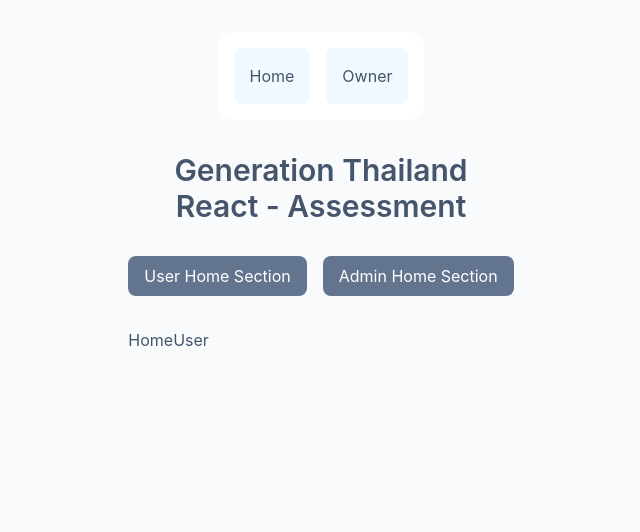
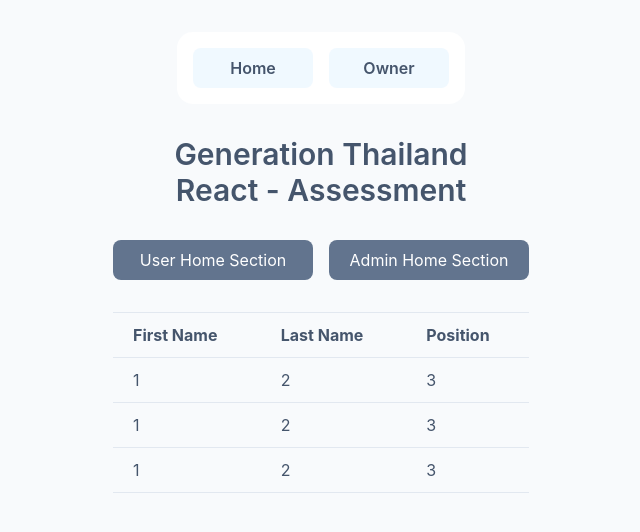
Before and after one commit to manitthongkaw/jsd12_react-assessment, a React (Vite) app: page / in a window 1280 px wide. Both pictures are taken after a click on the button "User Home Section". Shown: the top 532 px of the page, without its empty margins (319-959 px from the left). Built offline with nearby package versions, Linux system fonts and the light colour scheme.

Commit message:
feat: build table for user+admin view and form for add data for admin view

```diff
--- a/src/assets/css/App.css
+++ b/src/assets/css/App.css
@@ -1,3 +1,13 @@
 @import "tailwindcss";
 
 #root {@apply h-dvh flex flex-col items-center gap-8 text-slate-600 px-4 md:px-8 py-8 bg-slate-50;}
+
+table {@apply w-full mx-auto;}
+table tr {@apply border-t border-slate-200;}
+table tbody tr:last-child {@apply border-b;}
+table tbody tr {@apply hover:bg-slate-100 transition-all;}
+table :is(th, td) {@apply align-middle leading-7 px-2 xl:px-5 py-2;}
+table th {@apply text-left;}
+
+form {@apply flex flex-wrap gap-4 p-4 border border-slate-200 rounded-2xl;}
+input {@apply grow leading-5.5 placeholder:text-slate-400 disabled:text-slate-400 px-4 py-2 border border-slate-200 hover:border-slate-400 disabled:border-slate-200 rounded-lg bg-white;}
--- a/src/components/HomeAdmin.jsx
+++ b/src/components/HomeAdmin.jsx
@@ -1,9 +1,51 @@
 export default function HomeAdmin() {
 
   return (
-    <>
-      HomeAdmin
-    </>
+    <section id="HomeAdmin" className="flex flex-col gap-4">
+      <form>
+        <h2 className="w-full text-lg font-semibold">Create User Here</h2>
+        <input type="text" id="firstName" name="firstName" placeholder="First name" maxlength="120" required />
+        <input type="text" id="lastName" name="lastName" placeholder="Last name" maxlength="120" required />
+        <input type="text" id="position" name="position" placeholder="Position" maxlength="120" required />
+        <button type="submit" class="cursor-pointer shrink-0 leading-10 px-4 text-white rounded-lg bg-green-600 hover:bg-green-700 transition-all" onclick="event.preventDefault()">Save</button>
+      </form>
+      <table>
+        <colgroup>
+          <col className="w-auto" />
+          <col className="w-auto" />
+          <col className="w-auto" />
+          <col className="w-px" />
+        </colgroup>
+        <thead>
+          <tr>
+            <th>First Name</th>
+            <th>Last Name</th>
+            <th>Position</th>
+            <th>Action</th>
+          </tr>
+        </thead>
+        <tbody>
+          <tr>
+            <td>1</td>
+            <td>2</td>
+            <td>3</td>
+            <td className="text-center"><button className="cursor-pointer size-7 font-semibold text-white rounded-lg bg-red-500 hover:bg-red-600 transition-all">X</button></td>
+          </tr>
+          <tr>
+            <td>1</td>
+            <td>2</td>
+            <td>3</td>
+            <td className="text-center"><button className="cursor-pointer size-7 font-semibold text-white rounded-lg bg-red-500 hover:bg-red-600 transition-all">X</button></td>
+          </tr>
+          <tr>
+            <td>1</td>
+            <td>2</td>
+            <td>3</td>
+            <td className="text-center"><button className="cursor-pointer size-7 font-semibold text-white rounded-lg bg-red-500 hover:bg-red-600 transition-all">X</button></td>
+          </tr>
+        </tbody>
+      </table>
+    </section>
   );
 
 };
--- a/src/components/HomeUser.jsx
+++ b/src/components/HomeUser.jsx
@@ -1,9 +1,34 @@
 export default function HomeUser() {
 
   return (
-    <>
-      HomeUser
-    </>
+    <section id="HomeUser">
+      <table>
+        <thead>
+          <tr>
+            <th>First Name</th>
+            <th>Last Name</th>
+            <th>Position</th>
+          </tr>
+        </thead>
+        <tbody>
+          <tr>
+            <td>1</td>
+            <td>2</td>
+            <td>3</td>
+          </tr>
+          <tr>
+            <td>1</td>
+            <td>2</td>
+            <td>3</td>
+          </tr>
+          <tr>
+            <td>1</td>
+            <td>2</td>
+            <td>3</td>
+          </tr>
+        </tbody>
+      </table>
+    </section>
   );
 
 };
--- a/src/components/Navbar.jsx
+++ b/src/components/Navbar.jsx
@@ -3,9 +3,9 @@ import { Link } from "react-router-dom";
 export default function Navbar() {
 
   return (
-    <header className="flex gap-4 p-4 rounded-2xl bg-white">
-      <Link className="p-4 rounded-lg hover:text-white bg-sky-50 hover:bg-sky-600" to="/">Home</Link>
-      <Link className="p-4 rounded-lg hover:text-white bg-sky-50 hover:bg-sky-600" to="/owner">Owner</Link>
+    <header className="flex flex-wrap justify-center gap-4 font-semibold text-center p-4 rounded-2xl bg-white">
+      <Link className="min-w-30 px-4 py-2 rounded-lg hover:text-white bg-sky-50 hover:bg-sky-600 transition-all" to="/">Home</Link>
+      <Link className="min-w-30 px-4 py-2 rounded-lg hover:text-white bg-sky-50 hover:bg-sky-600 transition-all" to="/owner">Owner</Link>
     </header>
   );
 
--- a/src/pages/Home.jsx
+++ b/src/pages/Home.jsx
@@ -12,11 +12,11 @@ export default function Home() {
     <>
       <Navbar />
       <section id="home" className="flex flex-col gap-8">
-        <h1 className="text-3xl font-semibold text-center">Generation Thailand<br />
+        <h1 className="text-2xl sm:text-3xl font-semibold text-center">Generation Thailand<br />
           React - Assessment</h1>
-        <div className="button-group flex gap-4">
-          <button className="cursor-pointer leading-10 text-white px-4 rounded-lg bg-slate-500 hover:bg-slate-600 transition-all" onClick={handleHomeUserToggle}>User Home Section</button>
-          <button className="cursor-pointer leading-10 text-white px-4 rounded-lg bg-slate-500 hover:bg-slate-600 transition-all" onClick={handleHomeAdminToggle}>Admin Home Section</button>
+        <div className="button-group flex flex-wrap justify-center gap-4">
+          <button className="cursor-pointer min-w-50 leading-10 text-white px-4 rounded-lg bg-slate-500 hover:bg-slate-600 transition-all" onClick={handleHomeUserToggle}>User Home Section</button>
+          <button className="cursor-pointer min-w-50 leading-10 text-white px-4 rounded-lg bg-slate-500 hover:bg-slate-600 transition-all" onClick={handleHomeAdminToggle}>Admin Home Section</button>
         </div>
         {homeUserActive && <HomeUser />}
         {homeAdminActive && <HomeAdmin />}
```
Also changed, not shown: 1 other file (tests, documents, lock files or other folders).
